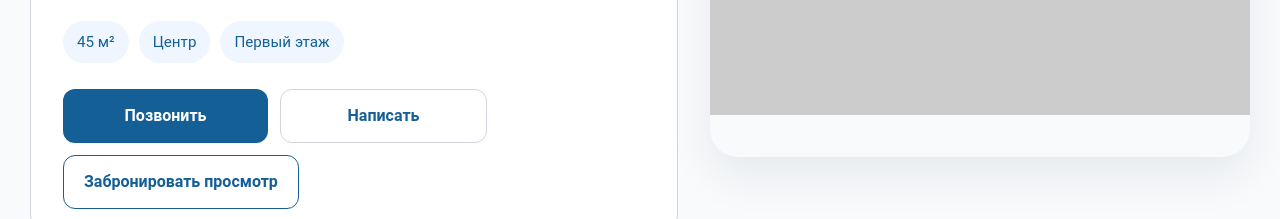
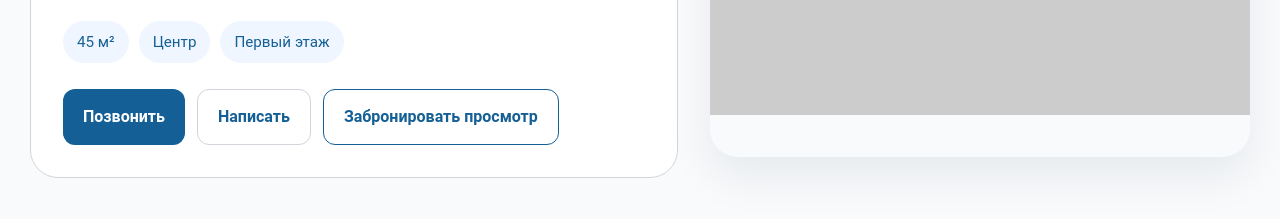
Before and after one commit to nkatrich/kazan_rent_appartement, a plain HTML site: page index.html in a window 1280 px wide. Shown: the part 373-592 px from the top of the page. Drawn offline with nearby package versions, Linux system fonts and the light colour scheme; placeholder pictures from the web are drawn by us.

Commit message:
fixed layout of buttons

```diff
--- a/assets/styles/main.css
+++ b/assets/styles/main.css
@@ -54,13 +54,14 @@ main {
 }
 
 .btn {
-  display: inline-flex;
+  display: flex;
   align-items: center;
   justify-content: center;
-  padding: 14px 20px;
   border-radius: 12px;
+  border: none;
+  padding: 15px 20px;
   text-decoration: none;
-  font-weight: 600;
+  font-weight: bold;
   transition: transform 0.18s ease, background-color 0.18s ease, box-shadow 0.18s ease;
 }
 
@@ -170,7 +171,7 @@ main {
 }
 
 .hero-actions a {
-  min-width: 165px;
+
 }
 
 .hero-media {
@@ -491,10 +492,6 @@ footer p {
     flex-direction: column;
   }
 
-  .btn {
-    width: 100%;
-  }
-
   .hero-badges {
     justify-content: flex-start;
   }
```
